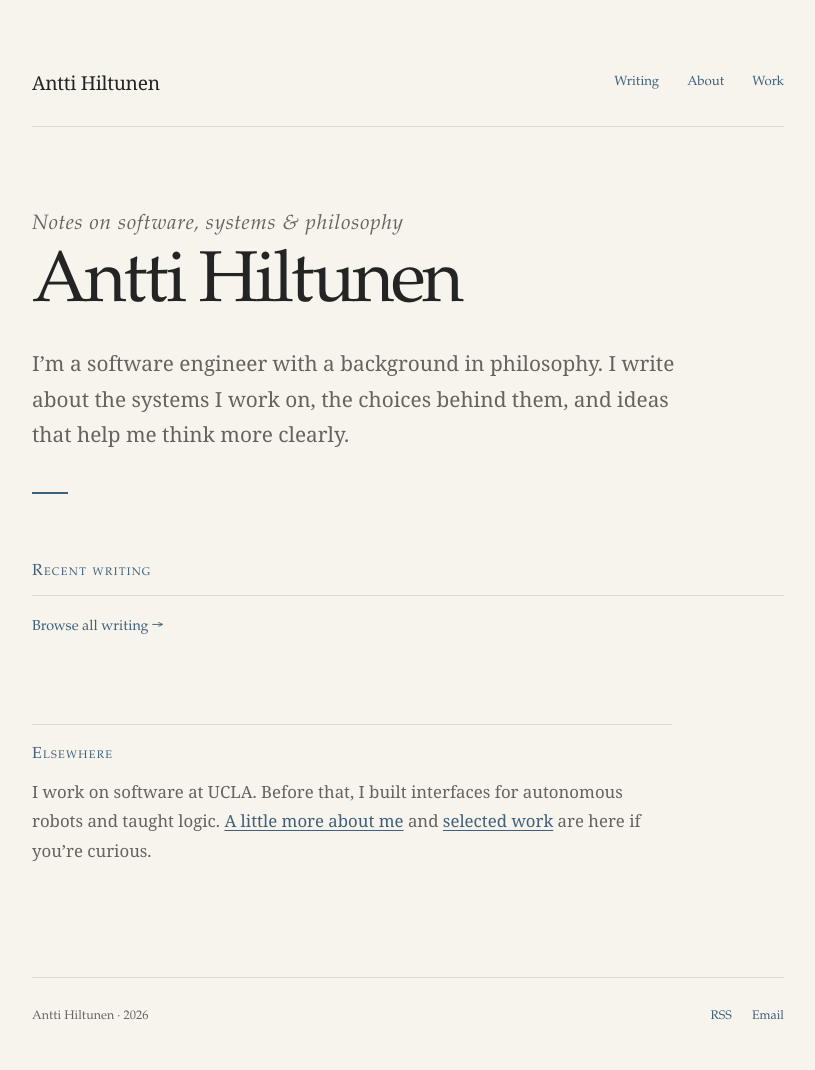
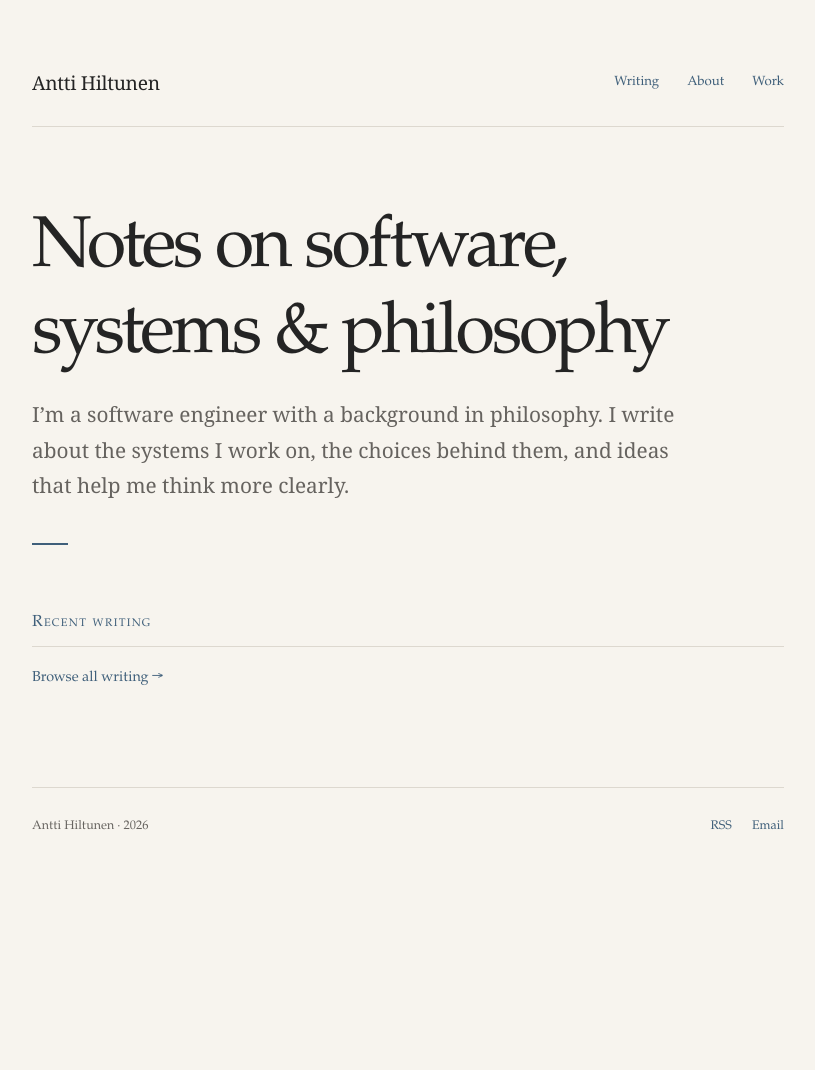
Before and after one commit to anttihil/ahiltunen, an Astro site: page / in a window 1280 px wide. Shown: the whole page, without its empty margins (232-1047 px from the left). After the commit the page ends 917 px from the top, so only its background shows below. Built offline with nearby package versions, Linux system fonts and the light colour scheme; Astro itself is replaced by a stand-in of ours.

Commit message:
clean up headers and titles

```diff
--- a/src/pages/blog/index.astro
+++ b/src/pages/blog/index.astro
@@ -14,7 +14,7 @@ posts.sort((a, b) => b.data.pubDate.valueOf() - a.data.pubDate.valueOf());
     <header class="page-header">
       <p class="overline">An index of essays</p>
       <h1>Writing</h1>
-      <p>Things I’ve learned while building software, and questions I’m still working through.</p>
+      <p>Things I’ve thinking about and things that I have built based on those thoughts.</p>
     </header>
     <div class="post-list">
       {posts.map((post, index) => (
--- a/src/pages/index.astro
+++ b/src/pages/index.astro
@@ -11,8 +11,7 @@ const recentPosts = posts
 <BaseLayout>
   <div class="home-page">
     <header class="introduction">
-      <p class="overline">Notes on software, systems & philosophy</p>
-      <h1>Antti Hiltunen</h1>
+      <h1 >Notes on software, systems & philosophy</h1>
       <p>
         I’m a software engineer with a background in philosophy. I write about the systems I work on, the choices behind them, and ideas that help me think more clearly.
       </p>
@@ -38,12 +37,6 @@ const recentPosts = posts
       <a href="/blog" class="all-writing">Browse all writing →</a>
     </section>
 
-    <section class="elsewhere" aria-labelledby="elsewhere-title">
-      <h2 id="elsewhere-title">Elsewhere</h2>
-      <p>
-        I work on software at UCLA. Before that, I built interfaces for autonomous robots and taught logic. <a href="/about">A little more about me</a> and <a href="/work">selected work</a> are here if you’re curious.
-      </p>
-    </section>
   </div>
 </BaseLayout>
 
```
